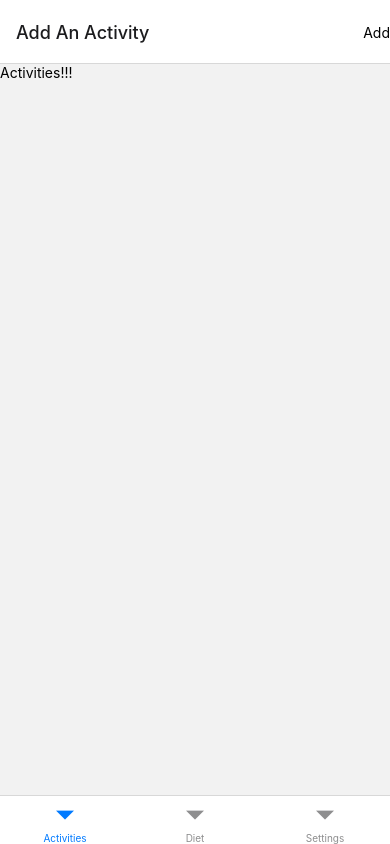
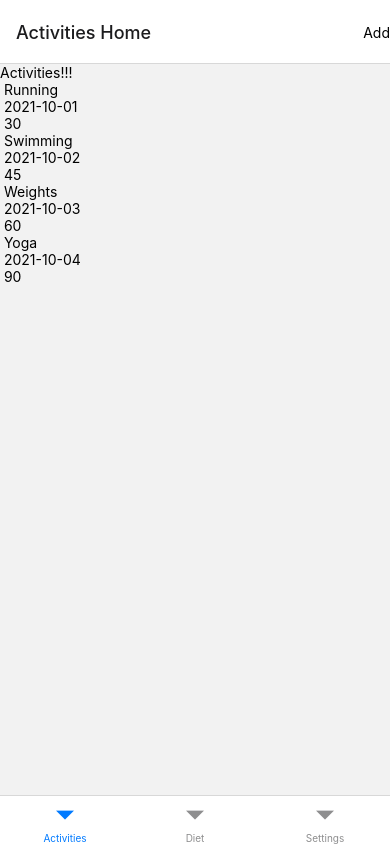
Before and after one commit to jinzhang01/assignment2, a React Native app: screen /AddDiet in a window 390 px wide. Built offline with nearby package versions, Linux system fonts and the light colour scheme.

Commit message:
flatlist

```diff
--- a/App.js
+++ b/App.js
@@ -15,7 +15,7 @@ const Tab = createBottomTabNavigator();
 function ActivitiesStack() {
   return (
     <Stack.Navigator >
-      <Stack.Screen name="ActivitiesHome" component={Activities} />
+      <Stack.Screen name="Activities Home" component={Activities} />
       <Stack.Screen name="AddActivity" component={AddActivity} />
     </Stack.Navigator>
   );
--- a/component/ItemsList.js
+++ b/component/ItemsList.js
@@ -1,12 +1,18 @@
-import { View, Text } from 'react-native'
-import React from 'react'
+import { View, Text } from 'react-native';
+import React from 'react';
 
-const ItemsList = () => {
+const ItemsList = ({ contentType, passItem }) => {
   return (
     <View>
-      <Text>ItemsList</Text>
+      <Text> {passItem.name} </Text>
+      <Text> {passItem.date} </Text>
+      {contentType === 'activity' ? (
+        <Text> {passItem.duration} </Text>
+      ) : (
+        <Text> {passItem.amount} </Text>
+      )}
     </View>
-  )
-}
+  );
+};
 
-export default ItemsList
+export default ItemsList;
--- a/screens/Activities.js
+++ b/screens/Activities.js
@@ -1,12 +1,12 @@
 import React, { useEffect } from 'react';
-import { View, Text, Button } from 'react-native';
+import { View, Text, Button, FlatList } from 'react-native';
 import PressableButton from '../component/PressableButton';
+import ItemsList from '../component/ItemsList';
 
 const Activities = ({ navigation }) => {
   useEffect(() => {
 
     navigation.setOptions({
-      title: 'Add An Activity',
       headerRight: () => (
         <PressableButton pressedFunction={() => navigation.navigate('AddActivity')}>
           <Text>Add</Text>
@@ -16,10 +16,27 @@ const Activities = ({ navigation }) => {
   }, [navigation]);
 
 
+  // create a mock list of activities
+  const mockActivities = [
+    { name: 'Running', date: '2021-10-01', duration: 30 },
+    { name: 'Swimming', date: '2021-10-02', duration: 45 },
+    { name: 'Weights', date: '2021-10-03', duration: 60 },
+    { name: 'Yoga', date: '2021-10-04', duration: 90 },
+  ];
 
   return (
     <View>
       <Text>Activities!!!</Text>
+
+      <FlatList
+        renderItem={({ item }) => {
+          return (
+            <ItemsList contentType="activity" passItem={item} />
+          );
+        }}
+        data={mockActivities}
+      />
+
     </View>
   );
 };
--- a/screens/AddDiet.js
+++ b/screens/AddDiet.js
@@ -4,7 +4,15 @@ import React from 'react'
 const AddDiet = () => {
   return (
     <View>
-      <Text>AddDiet</Text>
+      <Text>Description *</Text>
+      <Input placeholder="Enter description"
+      />
+
+      <Text>Calories *</Text>
+      <Input placeholder="Enter calories"
+      />
+
+
     </View>
   )
 }
```
